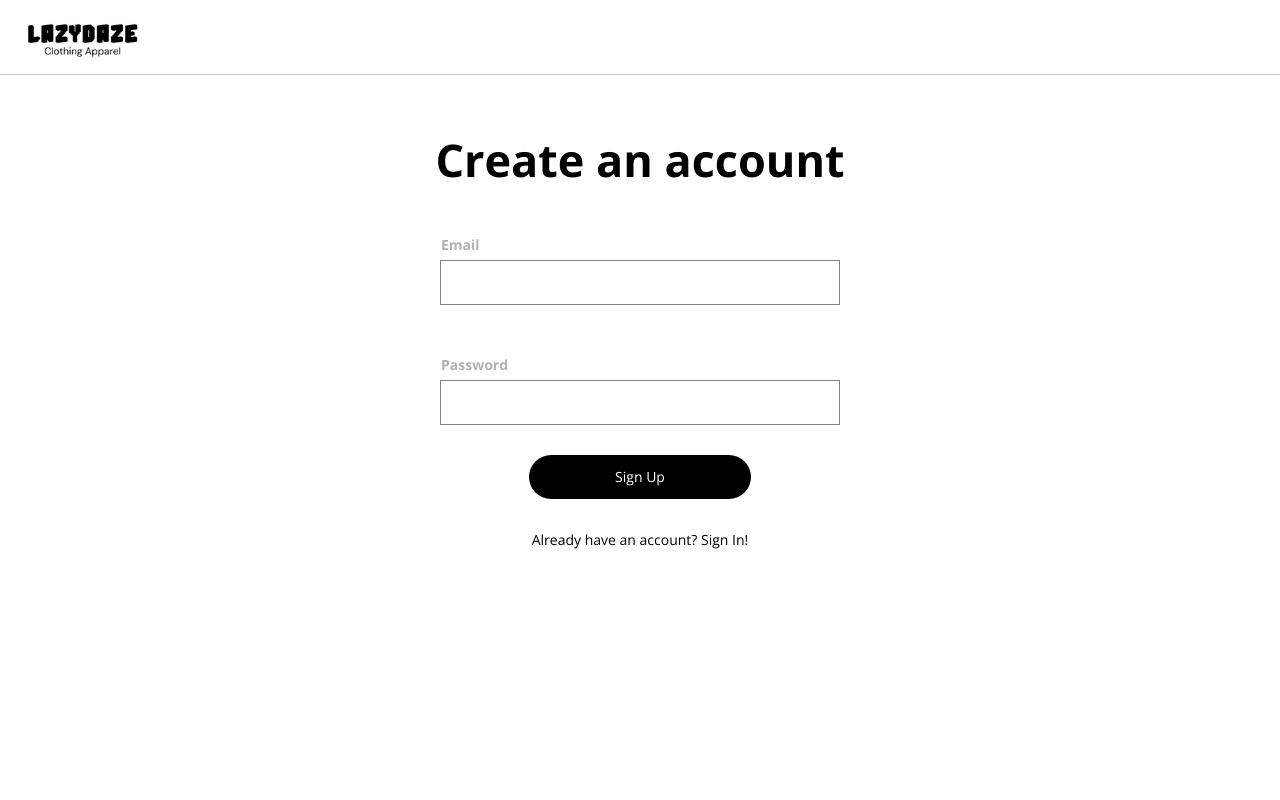
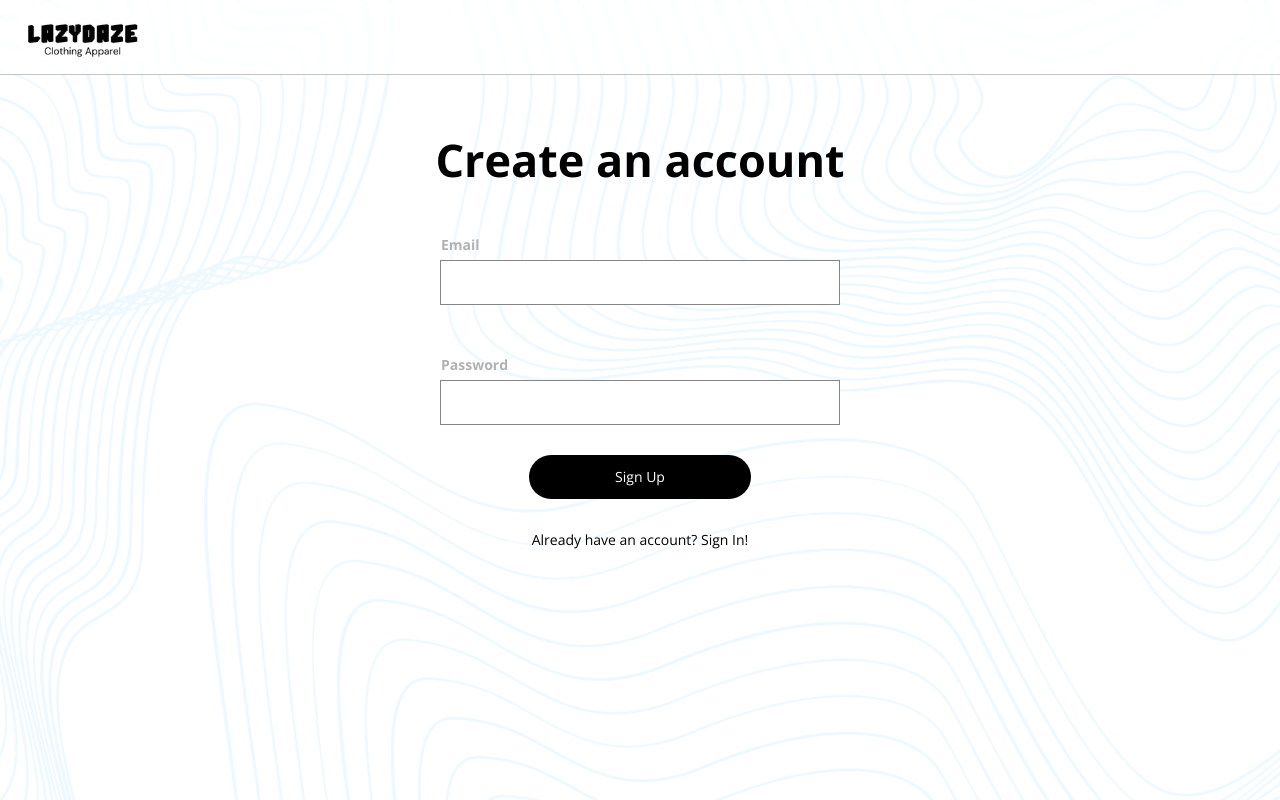
Before and after one commit to AndrieUST/LazyDazeWeb, a PHP site: page /register.php in a window 1280 px wide. Run offline with PHP 8.4, Linux system fonts and the light colour scheme.

Commit message:
Added background to login and register page.

```diff
--- a/login.php
+++ b/login.php
@@ -14,6 +14,7 @@
     <script src="https://maxcdn.bootstrapcdn.com/bootstrap/3.4.1/js/bootstrap.min.js"></script>
 </head>
 <body>
+<div class = "bg">
 <header class="topnav">
         <a target="_blank" href="">
           <img align = "left" class = "ld-icon" src="LDAssets/lz logo.png" alt="LazyDaze">
@@ -35,5 +36,6 @@
         </div>
     </form>
     </div>
+    </div>
 	</body>
 </html>
--- a/register.css
+++ b/register.css
@@ -21,6 +21,13 @@ label{
     color: rgb(177, 177, 177);
     margin-top: 50px;
     padding-left: 51px;
+}
+.bg {
+	background-image: linear-gradient(rgba(255, 255, 255, 0.910),rgba(255, 255, 255, 0.910)), url("./LDAssets/typo\ bg.png");
+	background-color: white;
+	height: 100%;
+	background-size: 100%;
+	position: relative;
 }
 .register-center {
     max-width: 500px;
@@ -76,7 +83,6 @@ form {
 	border-right: 1px solid #858585;
 	border-bottom: 1px solid #858585;
 	outline: none;
-	background: transparent;
 	transition-duration: 0.6s;
 	color: black;
 	font-family: 'Open Sans', sans-serif;
@@ -93,7 +99,6 @@ form {
 	border-right: 1px solid #858585;
 	border-bottom: 1px solid #858585;
 	outline: none;
-	background: transparent;
 	transition-duration: 0.6s;
 	color: black;
 	font-family: 'Open Sans', sans-serif;
@@ -126,7 +131,7 @@ input:focus {
 	cursor: pointer;
 	display: block;
 	margin: auto;
-	background: #4F4F54;
+	background: #858585;
 	border: 0;
 	color: white;
 	outline: none;
--- a/register.php
+++ b/register.php
@@ -14,6 +14,7 @@
     <script src="https://maxcdn.bootstrapcdn.com/bootstrap/3.4.1/js/bootstrap.min.js"></script>
 </head>
 <body>
+<div class = "bg">
 <header class="topnav">
         <a target="_blank" href="">
           <img align = "left" class = "ld-icon" src="LDAssets/lz logo.png" alt="LazyDaze">
@@ -34,5 +35,6 @@
         </div>
     </form>
     </div>
+    </div>
 	</body>
 </html>
```
Also changed, not shown: login.css (+8 -3 lines), LDAssets/typo bg.png (added).
